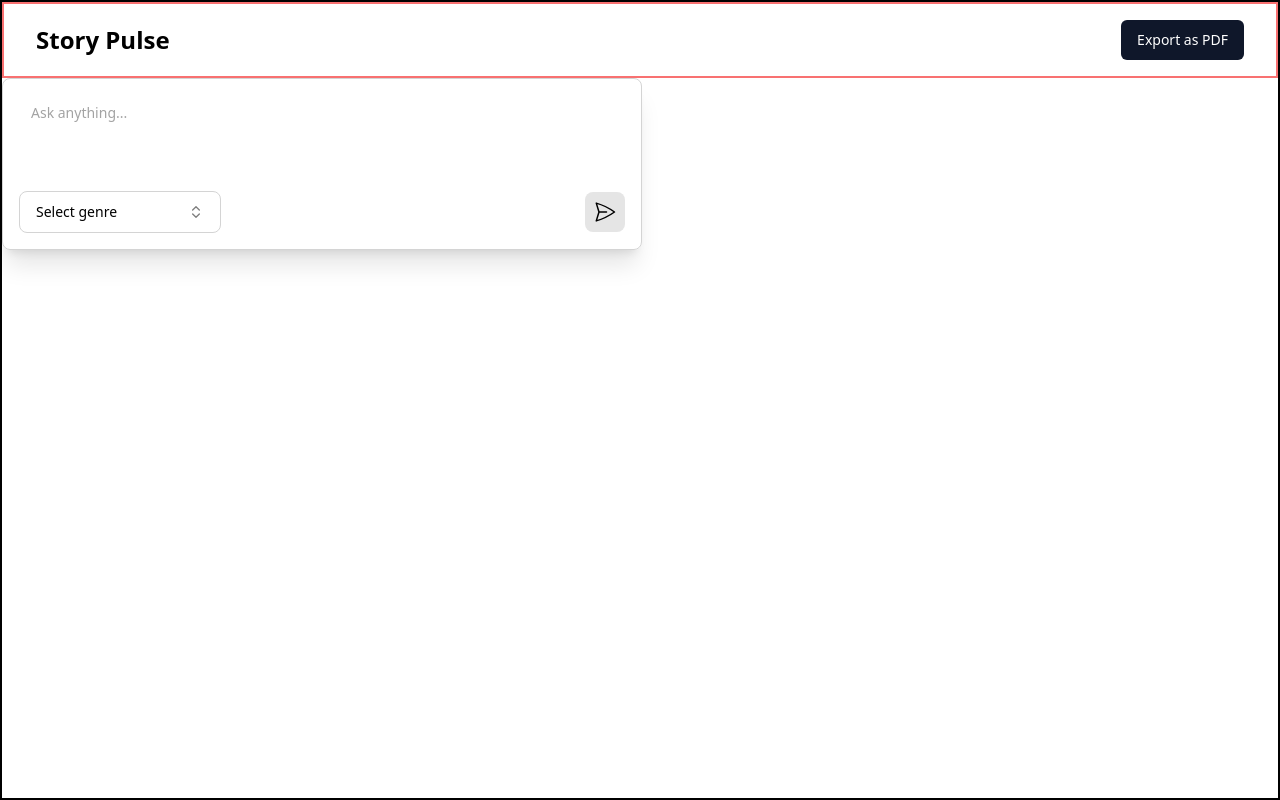
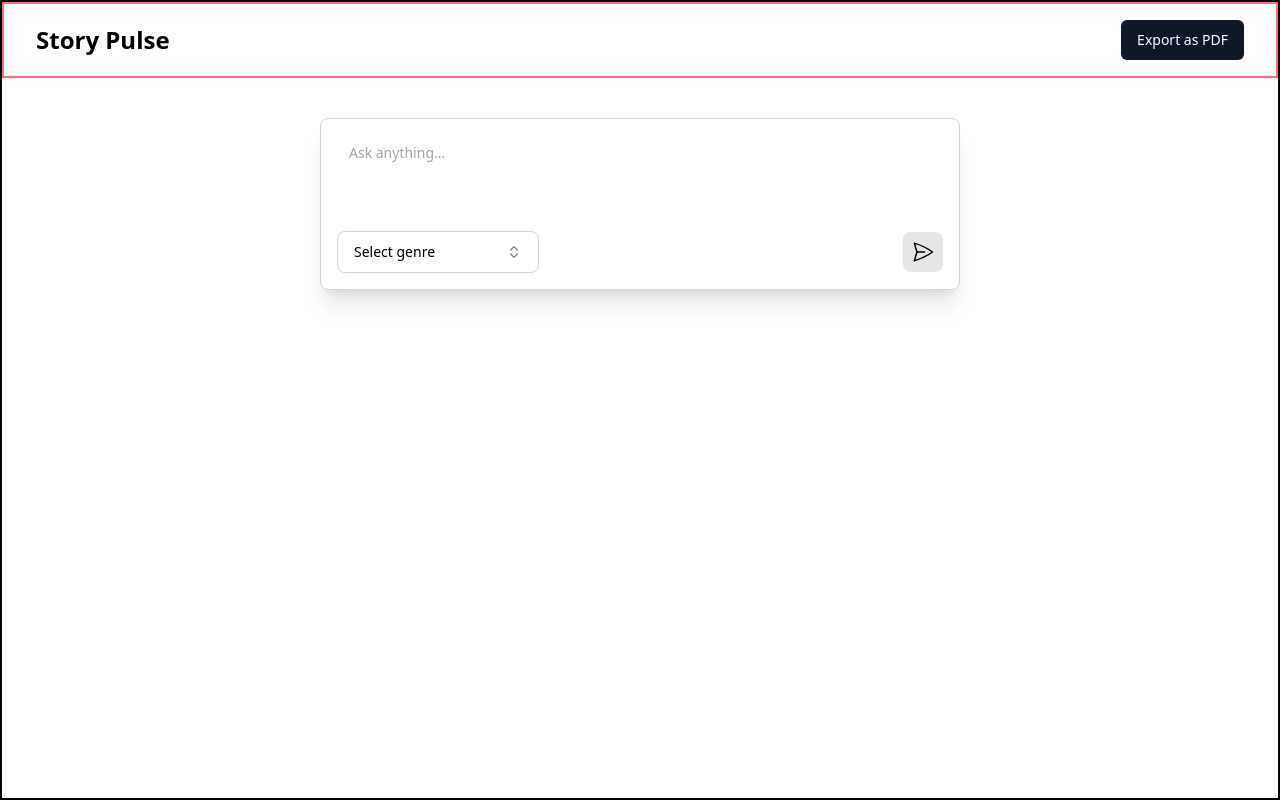
Before and after one commit to Athesh007/StoryPulse, a React (Vite) app in the folder Frontend/: page / in a window 1280 px wide. Built offline with nearby package versions, Linux system fonts and the light colour scheme.

Commit message:
Loading state animation partiall complete

```diff
--- a/Frontend/src/App.tsx
+++ b/Frontend/src/App.tsx
@@ -87,7 +87,7 @@ const FormSchema = z.object({
 const App = () => {
   // eslint-disable-next-line @typescript-eslint/no-explicit-any
   const [fetcher, setFetcher] = useState<any>(null);
-  const [chat, setChat] = useState([]);
+  const [chat, setChat] = useState<{ story: string }[]>([]);
   const [loading, setLoading] = useState(false);
 
   const form = useForm<z.infer<typeof FormSchema>>({
@@ -97,7 +97,6 @@ const App = () => {
   const handleClick = async (event, choice: number) => {
     event?.preventDefault();
     setLoading(true);
-    setFetcher(null);
     const to_insert =
       choice === 0 ? { story: fetcher.story1 } : { story: fetcher.story2 };
     setChat((prev) => [...prev, to_insert]);
@@ -138,8 +137,12 @@ const App = () => {
   return (
     <div className="w-full font-sans border-2 border-black min-h-screen flex flex-col items-center">
       <Navbar />
-      <div className="w-full">
-        {!fetcher ? (
+      <div className="w-full flex items-center justify-center pt-10">
+        {loading ? (
+          <div className="w-[40%] mx-auto animate-pulse gap-8 flex border border-neutral-500 rounded-xl  text-xl items-center justify-center h-[25rem]">
+            <div>Please Wait...</div>
+          </div>
+        ) : !fetcher ? (
           <div className="rounded-lg w-[40rem]">
             <Form {...form}>
               <form
@@ -250,7 +253,6 @@ const App = () => {
         ) : (
           <div>
             <div>
-              {chat.length !== 0 && (
               <div className="w-[40%] mx-auto pt-10 gap-8 flex flex-col">
                 {chat.map((solo_data, index) => (
                   <div
@@ -261,10 +263,22 @@ const App = () => {
                   </div>
                 ))}
               </div>
-              )}
             </div>
             <div className="flex flex-col gap-6 w-[70%] mx-auto pt-10">
-              {fetcher && (
+              {loading ? (
+                <div>
+                  <div className="text-xl flex justify-between gap-8 animate-pulse">
+                    <div className="p-4 border rounded-lg border-neutral-500 w-full h-[25rem] flex items-center justify-center ">
+                      Please Wait...
+                    </div>
+
+                    <div className="p-4 border rounded-lg border-neutral-500 w-full h-[25rem] flex items-center justify-center">
+                      Please Wait...
+                    </div>
+                  </div>
+                </div>
+              ) : (
+                fetcher && (
                   <div className="text-xl flex justify-between gap-8">
                     <div
                       className="text-justify"
@@ -283,6 +297,7 @@ const App = () => {
                       </div>
                     </div>
                   </div>
+                )
               )}
             </div>
           </div>
```
Lines whose indentation alone changed are shown as unchanged.
